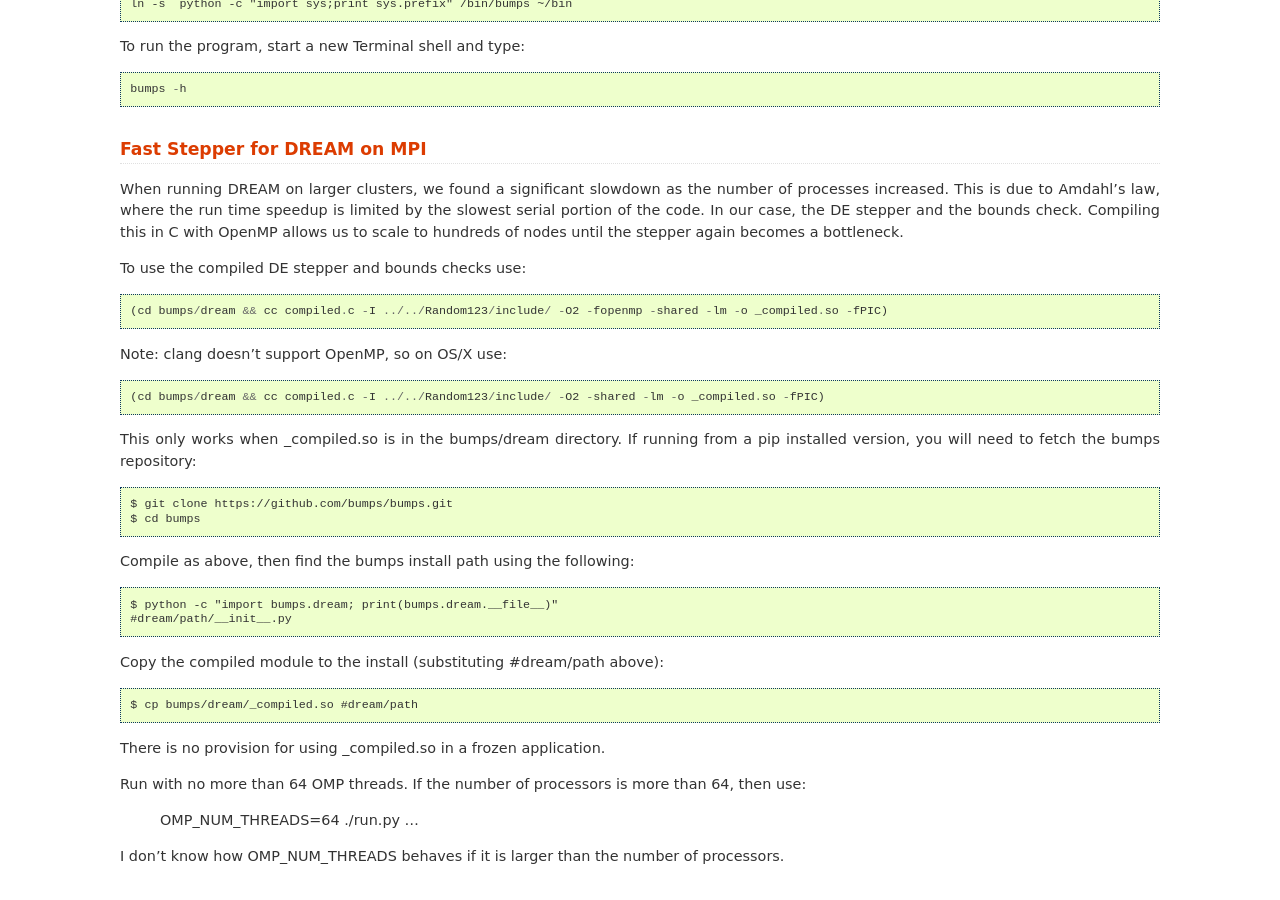
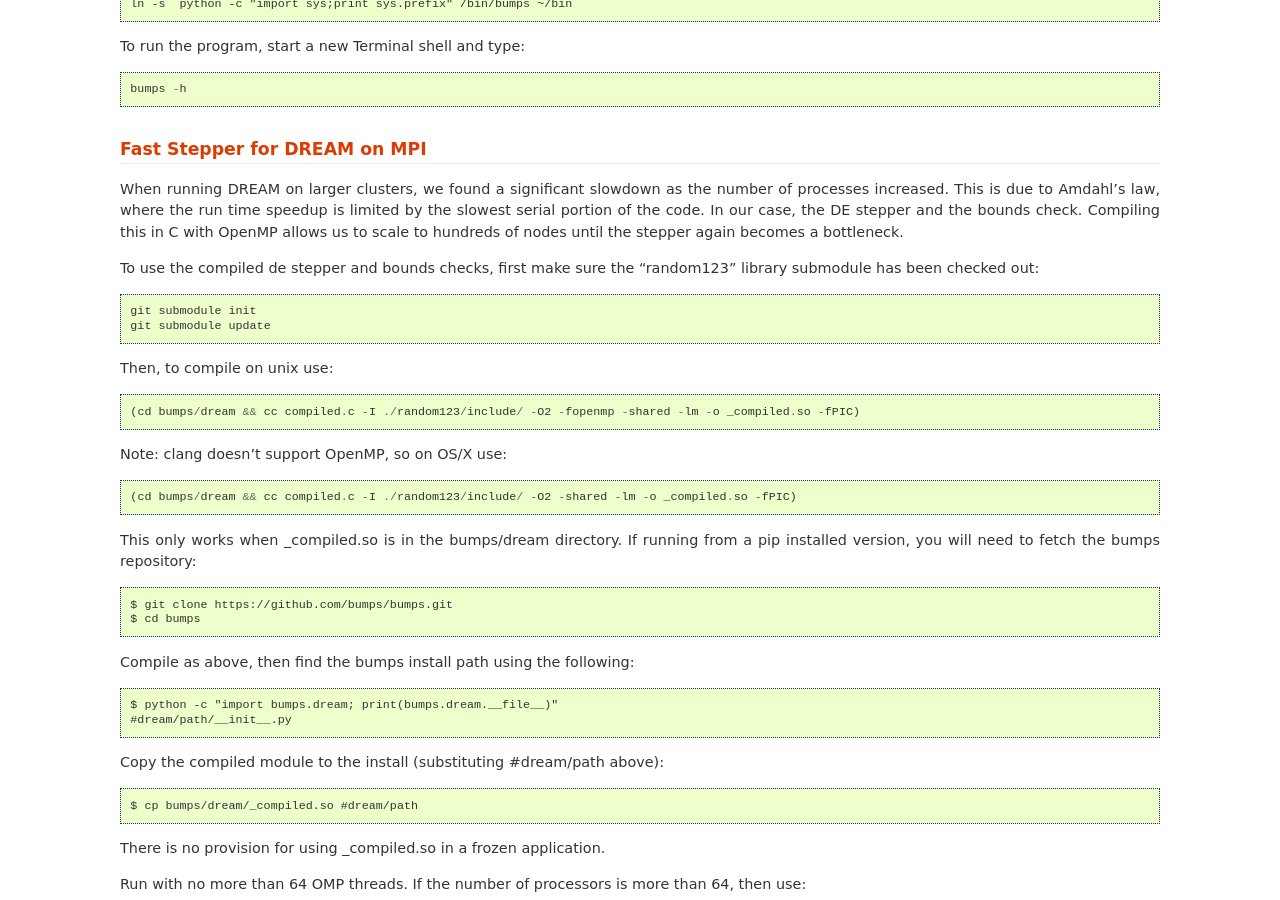
Before and after one commit to bumps/bumps, a Sphinx documentation site: the page built from doc/getting_started/install.rst, in a window 1280 px wide and 900 px high, scrolled down 2752 px. Built offline with Sphinx 7.4.7, drawn with Linux system fonts in a browser that asks for light colours; pages that are not in the unit, such as notebooks, are missing from menus; the version number could not be read and is left out.

Commit message:
update docs to include random123 submodule init when building DE stepper

```diff
--- a/doc/getting_started/install.rst
+++ b/doc/getting_started/install.rst
@@ -166,13 +166,19 @@
 allows us to scale to hundreds of nodes until the stepper again becomes a
 bottleneck.
 
-To use the compiled DE stepper and bounds checks use::
+To use the compiled de stepper and bounds checks,
+first make sure the "random123" library submodule has been checked out::
 
-    (cd bumps/dream && cc compiled.c -I ../../Random123/include/ -O2 -fopenmp -shared -lm -o _compiled.so -fPIC)
+    git submodule init
+    git submodule update
+
+Then, to compile on unix use::
+
+    (cd bumps/dream && cc compiled.c -I ./random123/include/ -O2 -fopenmp -shared -lm -o _compiled.so -fPIC)
 
 Note: clang doesn't support OpenMP, so on OS/X use::
 
-    (cd bumps/dream && cc compiled.c -I ../../Random123/include/ -O2 -shared -lm -o _compiled.so -fPIC)
+    (cd bumps/dream && cc compiled.c -I ./random123/include/ -O2 -shared -lm -o _compiled.so -fPIC)
 
 This only works when _compiled.so is in the bumps/dream directory.  If running
 from a pip installed version, you will need to fetch the bumps repository::
```
Also changed, not shown: README.rst (+7 -1 lines), 1 other file.
